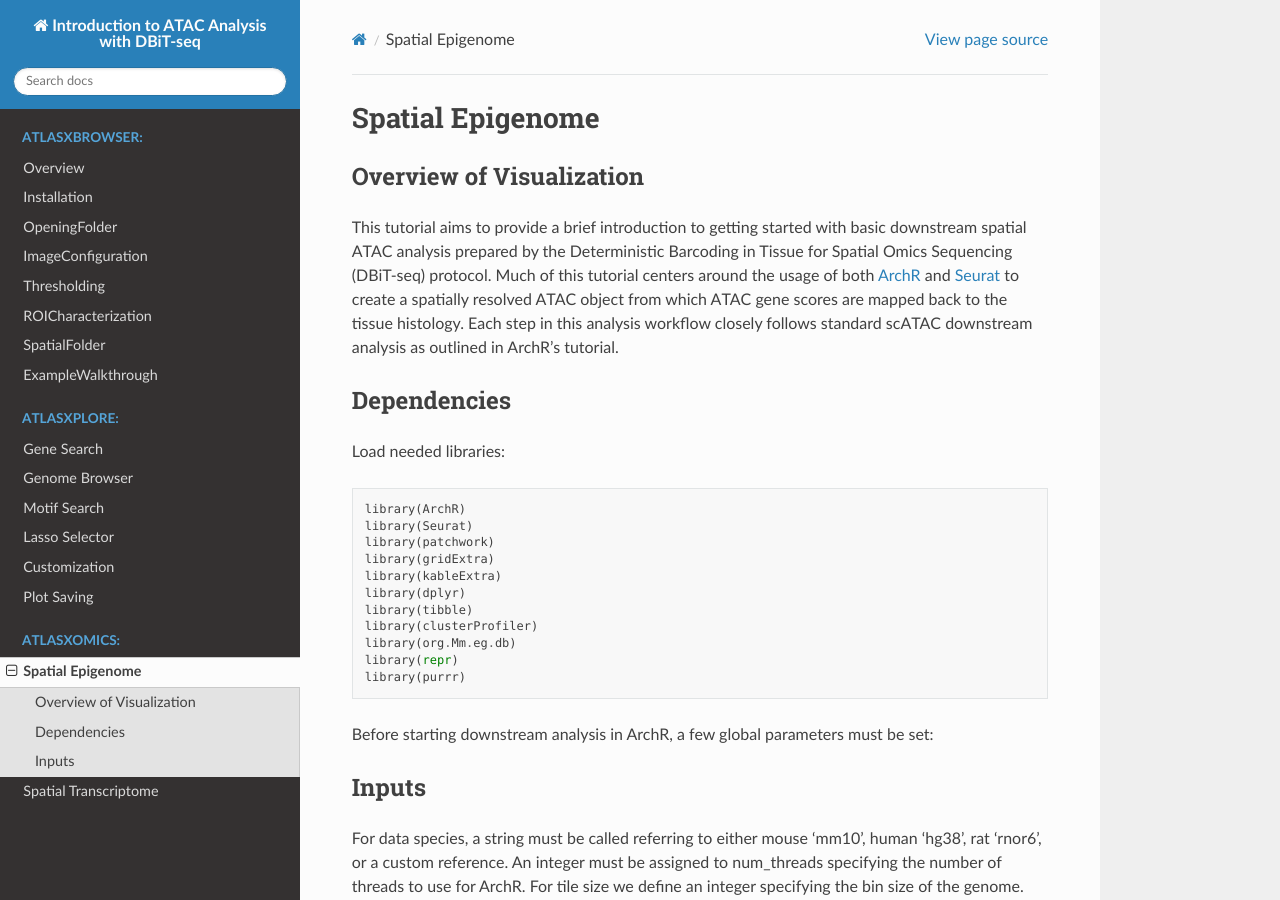
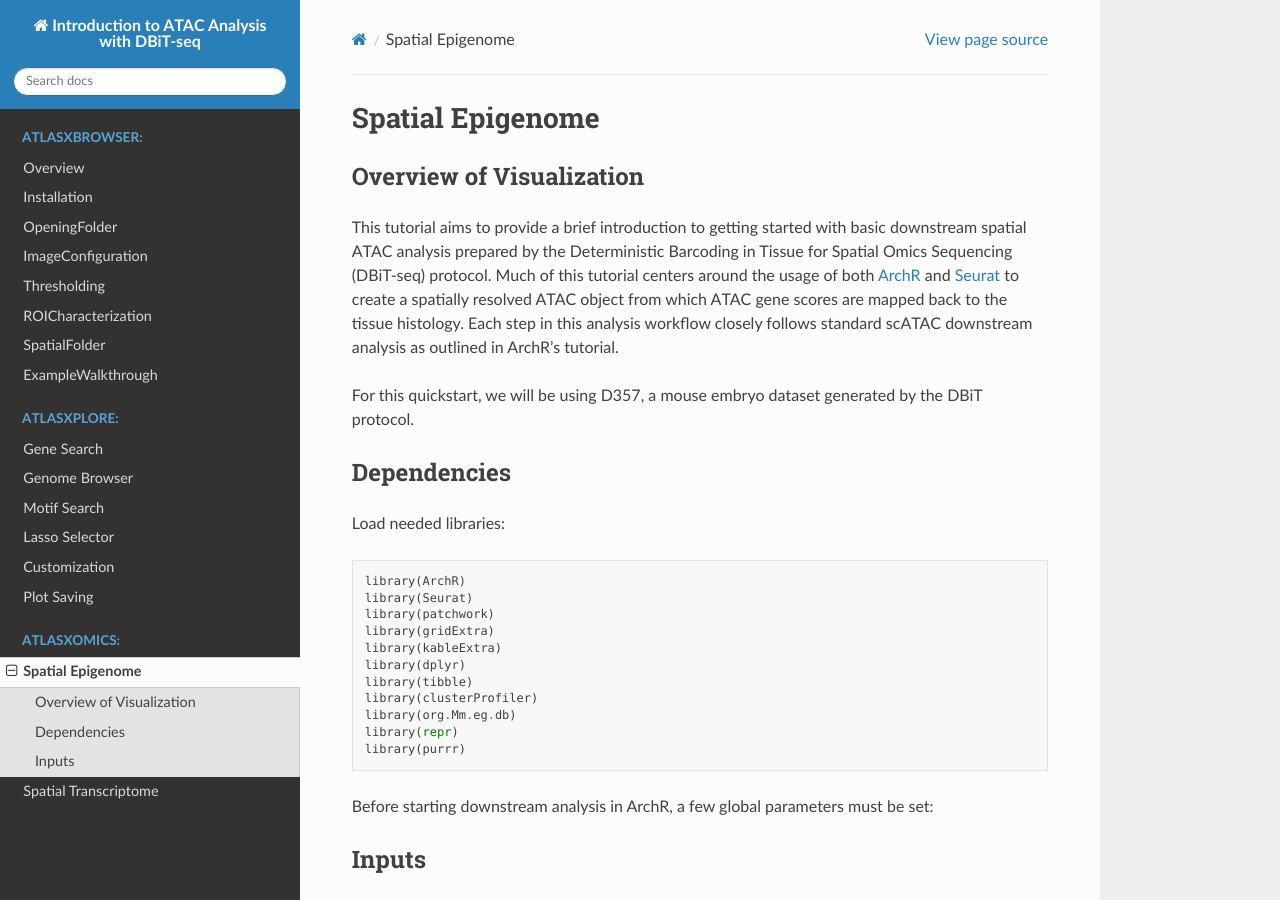
Before and after one commit to atlasxomics/AtlasXpipeline_docs, a Sphinx documentation site: the page built from docs/SpatialEpigenome.rst, in a window 1280 px wide and 900 px high. Built offline with Sphinx 7.4.7 and the Read the Docs theme 2.0.0, drawn with Linux system fonts in a browser that asks for light colours.

Commit message:
Update SpatialEpigenome.rst
Added test data description

```diff
--- a/docs/SpatialEpigenome.rst
+++ b/docs/SpatialEpigenome.rst
@@ -9,6 +9,8 @@ this tutorial centers around the usage of both `ArchR  <https://www.archrproject
 and `Seurat <https://satijalab.org/seurat>`_ to create a spatially resolved ATAC object from which ATAC gene scores are mapped
 back to the tissue histology. Each step in this analysis workflow closely follows standard scATAC downstream analysis
 as outlined in ArchR's tutorial.
+
+For this quickstart, we will be using D357, a mouse embryo dataset generated by the DBiT protocol.
 
 
 Dependencies
```
